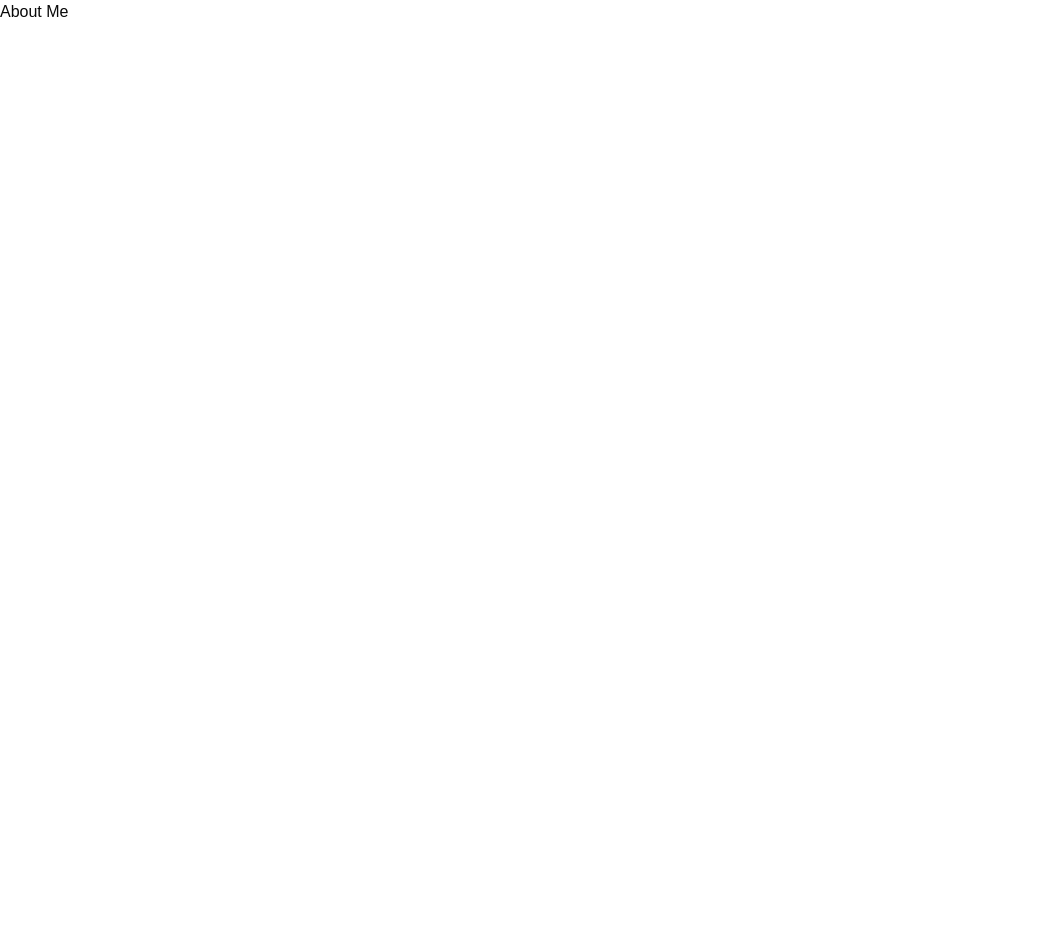
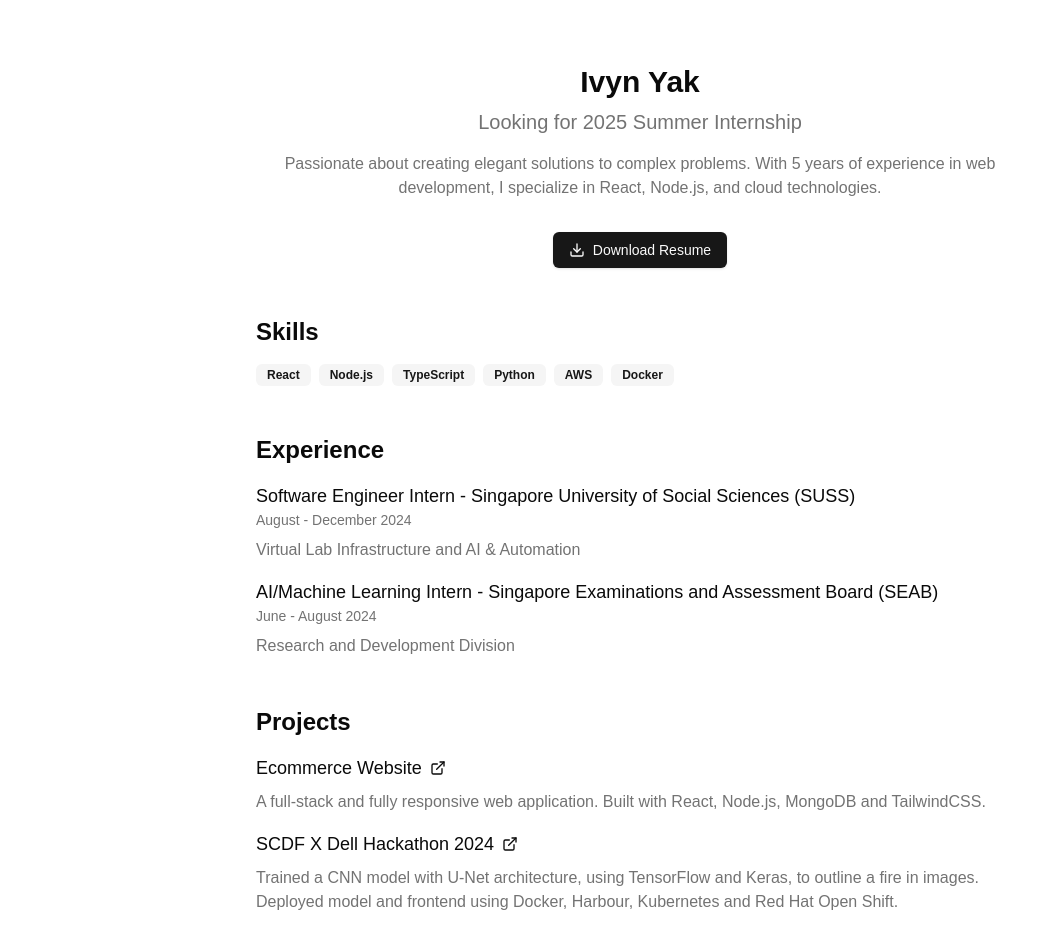
Before and after one commit to ivyn-yak/heartcode, a Next.js app: page /about-me in a window 1280 px wide. Shown: the top 952 px of the page, without its empty margins (0-1058 px from the left). Before the commit the page ends 800 px from the top, so only its background shows below. Built offline with nearby package versions, Linux system fonts and the light colour scheme.

Commit message:
about me page

```diff
--- a/app/about-me/page.tsx
+++ b/app/about-me/page.tsx
@@ -1,8 +1,140 @@
-export default function Quiz() {
-    return (
-    <div className="flex flex-col min-h-screen">
-      About Me
+"use client";
+
+import { Button } from "@/components/ui/button";
+import { Badge } from "@/components/ui/badge";
+import { Mail, Github, Linkedin, ExternalLink, Download } from "lucide-react";
+import Link from "next/link";
+
+export default function AboutMe() {
+  const handleDownloadResume = () => {
+    const resumeUrl = "/resume.pdf";
+    const link = document.createElement("a");
+    link.href = resumeUrl;
+    link.download = "Ivyn_Yak_Resume.pdf";
+    document.body.appendChild(link);
+    link.click();
+    document.body.removeChild(link);
+  };
+
+  return (
+    <div className="min-h-screen bg-background py-12 px-4 sm:px-6 lg:px-8">
+      <div className="max-w-3xl mx-auto space-y-12">
+        <header className="text-center">
+          <h1 className="mt-4 text-3xl font-bold">Ivyn Yak</h1>
+          <p className="mt-2 text-xl text-muted-foreground">
+            Looking for 2025 Summer Internship
+          </p>
+          <p className="mt-4 text-muted-foreground">
+            Passionate about creating elegant solutions to complex problems.
+            With 5 years of experience in web development, I specialize in
+            React, Node.js, and cloud technologies.
+          </p>
+          <Button onClick={handleDownloadResume} className="mt-8">
+            <Download className="mr-2 h-4 w-4" /> Download Resume
+          </Button>
+        </header>
+
+        <section>
+          <h2 className="text-2xl font-semibold mb-4">Skills</h2>
+          <div className="flex flex-wrap gap-2">
+            {["React", "Node.js", "TypeScript", "Python", "AWS", "Docker"].map(
+              (skill) => (
+                <Badge key={skill} variant="secondary">
+                  {skill}
+                </Badge>
+              )
+            )}
+          </div>
+        </section>
+
+        <section>
+          <h2 className="text-2xl font-semibold mb-4">Experience</h2>
+          <div className="space-y-4">
+            <div>
+              <h3 className="text-lg font-medium">
+                Software Engineer Intern - Singapore University of Social
+                Sciences (SUSS)
+              </h3>
+              <p className="text-sm text-muted-foreground">
+                August - December 2024
+              </p>
+              <p className="mt-2 text-muted-foreground">
+                Virtual Lab Infrastructure and AI & Automation
+              </p>
+            </div>
+            <div>
+              <h3 className="text-lg font-medium">
+                AI/Machine Learning Intern - Singapore Examinations and
+                Assessment Board (SEAB)
+              </h3>
+              <p className="text-sm text-muted-foreground">
+                June - August 2024
+              </p>
+              <p className="mt-2 text-muted-foreground">
+                Research and Development Division
+              </p>
+            </div>
+          </div>
+        </section>
+
+        <section>
+          <h2 className="text-2xl font-semibold mb-4">Projects</h2>
+          <div className="space-y-4">
+            <div>
+              <h3 className="text-lg font-medium">
+                <Link
+                  href="https://github.com/ivyn-yak/florist-mern"
+                  className="flex items-center hover:underline"
+                >
+                  Ecommerce Website
+                  <ExternalLink className="ml-2 h-4 w-4" />
+                </Link>
+              </h3>
+              <p className="mt-2 text-muted-foreground">
+                A full-stack and fully responsive web application. Built with
+                React, Node.js, MongoDB and TailwindCSS.
+              </p>
+            </div>
+            <div>
+              <h3 className="text-lg font-medium">
+                <Link
+                  href="https://github.com/ivyn-yak/scdf-dell-2024"
+                  className="flex items-center hover:underline"
+                  target="_blank"
+                  rel="noopener noreferrer"
+                >
+                  SCDF X Dell Hackathon 2024
+                  <ExternalLink className="ml-2 h-4 w-4" />
+                </Link>
+              </h3>
+              <p className="mt-2 text-muted-foreground">
+                Trained a CNN model with U-Net architecture, using TensorFlow
+                and Keras, to outline a fire in images. Deployed model and
+                frontend using Docker, Harbour, Kubernetes and Red Hat Open
+                Shift.
+              </p>
+            </div>
+          </div>
+        </section>
+
+        <section>
+          <h2 className="text-2xl font-semibold mb-4">Contact</h2>
+          <div className="flex justify-center space-x-4">
+            <Button variant="outline" size="icon" onClick={() => window.location.href = 'mailto:ivyn.yak.2022@scis.smu.edu.sg'}>
+              <Mail className="h-4 w-4" />
+              <span className="sr-only">Email</span>
+            </Button>
+            <Button variant="outline" size="icon" onClick={() => window.open('https://github.com/ivyn-yak', '_blank')}>
+              <Github className="h-4 w-4" />
+              <span className="sr-only">GitHub</span>
+            </Button>
+            <Button variant="outline" size="icon" onClick={() => window.open('https://linkedin.com/in/ivynyak', '_blank')}>
+              <Linkedin className="h-4 w-4" />
+              <span className="sr-only">LinkedIn</span>
+            </Button>
+          </div>
+        </section>
+      </div>
     </div>
-
-    );
-  }
+  );
+}
--- a/components/dock.tsx
+++ b/components/dock.tsx
@@ -8,7 +8,6 @@ import {
   IconHome,
   IconUserFilled,
 } from "@tabler/icons-react";
-import Image from "next/image";
 
 export function Dock() {
   const links = [
--- /dev/null
+++ b/components/ui/badge.tsx
@@ -0,0 +1,36 @@
+import * as React from "react"
+import { cva, type VariantProps } from "class-variance-authority"
+
+import { cn } from "@/lib/utils"
+
+const badgeVariants = cva(
+  "inline-flex items-center rounded-md border px-2.5 py-0.5 text-xs font-semibold transition-colors focus:outline-none focus:ring-2 focus:ring-ring focus:ring-offset-2",
+  {
+    variants: {
+      variant: {
+        default:
+          "border-transparent bg-primary text-primary-foreground shadow hover:bg-primary/80",
+        secondary:
+          "border-transparent bg-secondary text-secondary-foreground hover:bg-secondary/80",
+        destructive:
+          "border-transparent bg-destructive text-destructive-foreground shadow hover:bg-destructive/80",
+        outline: "text-foreground",
+      },
+    },
+    defaultVariants: {
+      variant: "default",
+    },
+  }
+)
+
+export interface BadgeProps
+  extends React.HTMLAttributes<HTMLDivElement>,
+    VariantProps<typeof badgeVariants> {}
+
+function Badge({ className, variant, ...props }: BadgeProps) {
+  return (
+    <div className={cn(badgeVariants({ variant }), className)} {...props} />
+  )
+}
+
+export { Badge, badgeVariants }
--- /dev/null
+++ b/components/ui/card.tsx
@@ -0,0 +1,76 @@
+import * as React from "react"
+
+import { cn } from "@/lib/utils"
+
+const Card = React.forwardRef<
+  HTMLDivElement,
+  React.HTMLAttributes<HTMLDivElement>
+>(({ className, ...props }, ref) => (
+  <div
+    ref={ref}
+    className={cn(
+      "rounded-xl border bg-card text-card-foreground shadow",
+      className
+    )}
+    {...props}
+  />
+))
+Card.displayName = "Card"
+
+const CardHeader = React.forwardRef<
+  HTMLDivElement,
+  React.HTMLAttributes<HTMLDivElement>
+>(({ className, ...props }, ref) => (
+  <div
+    ref={ref}
+    className={cn("flex flex-col space-y-1.5 p-6", className)}
+    {...props}
+  />
+))
+CardHeader.displayName = "CardHeader"
+
+const CardTitle = React.forwardRef<
+  HTMLParagraphElement,
+  React.HTMLAttributes<HTMLHeadingElement>
+>(({ className, ...props }, ref) => (
+  <h3
+    ref={ref}
+    className={cn("font-semibold leading-none tracking-tight", className)}
+    {...props}
+  />
+))
+CardTitle.displayName = "CardTitle"
+
+const CardDescription = React.forwardRef<
+  HTMLParagraphElement,
+  React.HTMLAttributes<HTMLParagraphElement>
+>(({ className, ...props }, ref) => (
+  <p
+    ref={ref}
+    className={cn("text-sm text-muted-foreground", className)}
+    {...props}
+  />
+))
+CardDescription.displayName = "CardDescription"
+
+const CardContent = React.forwardRef<
+  HTMLDivElement,
+  React.HTMLAttributes<HTMLDivElement>
+>(({ className, ...props }, ref) => (
+  <div ref={ref} className={cn("p-6 pt-0", className)} {...props} />
+))
+CardContent.displayName = "CardContent"
+
+const CardFooter = React.forwardRef<
+  HTMLDivElement,
+  React.HTMLAttributes<HTMLDivElement>
+>(({ className, ...props }, ref) => (
+  <div
+    ref={ref}
+    className={cn("flex items-center p-6 pt-0", className)}
+    {...props}
+  />
+))
+CardFooter.displayName = "CardFooter"
+
+export { Card, CardHeader, CardFooter, CardTitle, CardDescription, CardContent }
```
Also changed, not shown: 1 other file (tests, documents, lock files or other folders).
